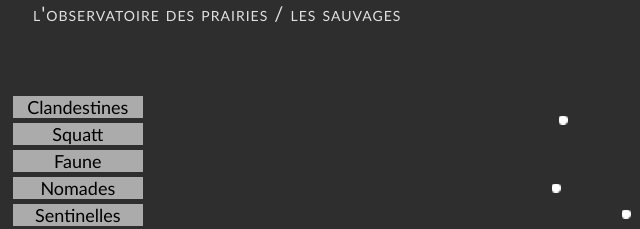
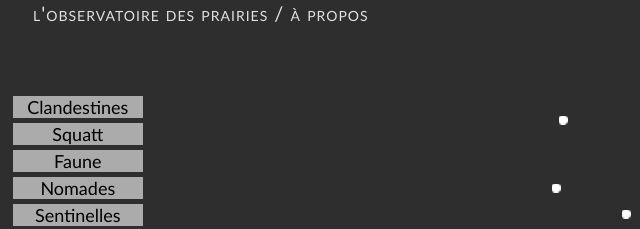
Before and after one commit to Observatoiredesprairies/Observatoiredesprairies.github.io, a plain HTML site: page index.html in a window 1280 px wide. Shown: the top 229 px of the page, 0-640 px from the left. Drawn offline with Linux system fonts and the light colour scheme; no server answers.

Commit message:
Update index.html

```diff
--- a/index.html
+++ b/index.html
@@ -16,7 +16,7 @@
 
 <!-- body : le contenu visible de votre site -->
 <body>
-    <h1><a href="https://observatoiredesprairies.myportfolio.com/observatoire"><p><span class style="font-variant:small-caps;">&ensp;&ensp;&ensp;l'observatoire des prairies / les sauvages&ensp;<a href="https://carolinecieslik.myportfolio.com/work"target="_blank"><span class ="align_droite">Caroline Cieslik&ensp;&ensp;</span></span></a></h1>
+    <h1><a href="https://observatoiredesprairies.myportfolio.com/observatoire"><p><span class style="font-variant:small-caps;">&ensp;&ensp;&ensp;l'observatoire des prairies / à propos&ensp;<a href="https://carolinecieslik.myportfolio.com/work"target="_blank"><span class ="align_droite">Caroline Cieslik&ensp;&ensp;</span></span></a></h1>
  <p>
 
   <div class=Flag>
```
